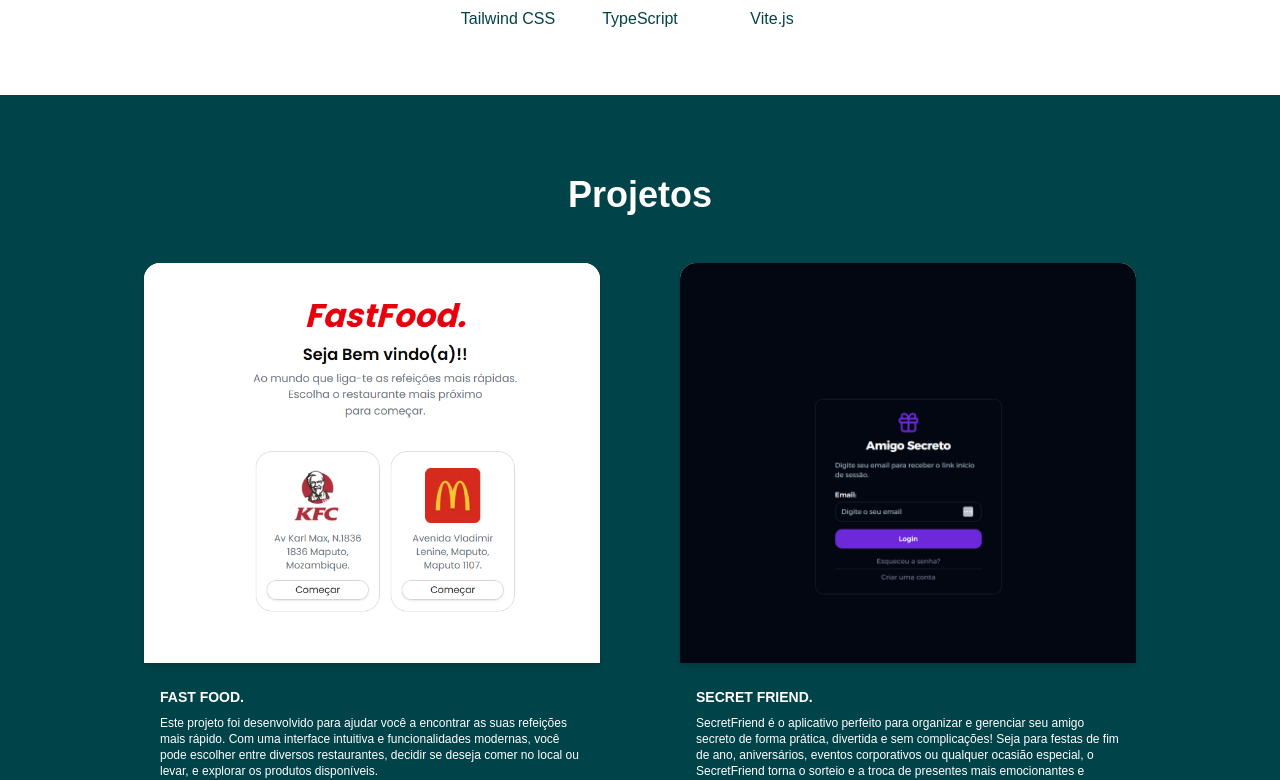
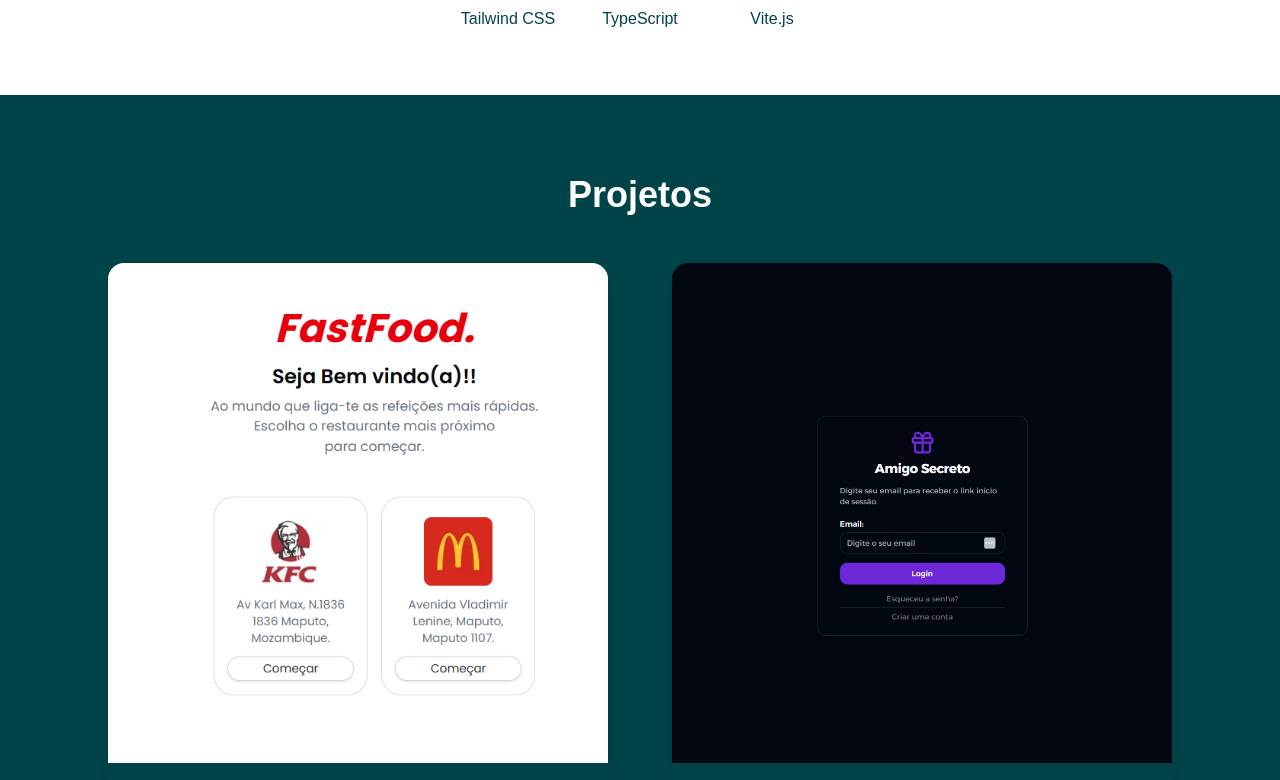
Before and after one commit to yurimanhica-dev/porffolio, a React (Vite) app: page / in a window 1280 px wide. Shown: the part 1991-2771 px from the top of the page. Built offline with nearby package versions, Linux system fonts and the light colour scheme; a web font is replaced by a local one.

Commit message:
feat: add button to sheet components

```diff
--- a/src/components/about.tsx
+++ b/src/components/about.tsx
@@ -3,8 +3,8 @@ import { ChevronRightIcon } from "lucide-react";
 export default function About() {
   return (
     <section
-      id="sobre-mim"
-      className="px-12 py-8 bg-secondary h-fit min-h-[70vh]  flex flex-col justify-center xl:gap-48  items-center  md:gap-20 md:px-8 lg:px-20 md:flex-row  xl:min-h-[95vh]"
+      id="about"
+      className="px-12 py-8 bg-secondary h-fit min-h-[70vh]  flex flex-col justify-center xl:gap-48  items-center  md:gap-20 md:px-8 lg:px-20 md:flex-row  xl:min-h-[80vh]"
     >
       <div className="md:w-[50%] xl:w-[30%] mt-6">
         <h1 className="text-5xl font-bold text-white">Mais</h1>
@@ -31,7 +31,7 @@ export default function About() {
           <ChevronRightIcon />
         </a>
       </div>
-      <div className="flex items-center justify-center mt-12">
+      <div className="flex items-center justify-center mt-12 mb-10">
         <img
           src="/about.png"
           alt="profile"
--- a/src/components/header-desktop.tsx
+++ b/src/components/header-desktop.tsx
@@ -62,7 +62,7 @@ export default function HeaderDesktop() {
             </li>
             <li className="flex items-center gap-1 justify-center">
               <FaUser className="text-primary" />
-              <a href="#sobre-mim" onClick={() => scrollToSection("sobre-mim")}>
+              <a href="#about" onClick={() => scrollToSection("about")}>
                 Sobre Me
               </a>
             </li>
--- a/src/components/header-mobile.tsx
+++ b/src/components/header-mobile.tsx
@@ -1,4 +1,11 @@
 import { useEffect, useState } from "react";
+import {
+  FaAddressBook,
+  FaLaptopCode,
+  FaProjectDiagram,
+  FaUser,
+} from "react-icons/fa";
+import { HiHome } from "react-icons/hi";
 import { Button } from "./ui/button";
 import {
   Sheet,
@@ -10,6 +17,7 @@ import {
 
 export default function HeaderMobile() {
   const [scrollProgress, setScrollProgress] = useState(0);
+  const [isOpen, setIsOpen] = useState(false);
 
   useEffect(() => {
     const handleScroll = () => {
@@ -23,7 +31,13 @@ export default function HeaderMobile() {
     window.addEventListener("scroll", handleScroll);
     return () => window.removeEventListener("scroll", handleScroll);
   }, []);
-
+  const scrollToSection = (id: string) => {
+    const section = document.getElementById(id);
+    if (section) {
+      section.scrollIntoView({ behavior: "smooth" });
+      setIsOpen(false);
+    }
+  };
   return (
     <div className="fixed top-0 right-0 left-0 z-50 bg-background border-none outline-none">
       {/* Cabeçalho */}
@@ -32,17 +46,66 @@ export default function HeaderMobile() {
           Portfólio
         </a>
         <div className="flex gap-4">
-          <Sheet>
+          <Sheet open={isOpen} onOpenChange={setIsOpen}>
             <SheetTrigger>
               <Button variant={"ghost"} className="hover:bg-transparent">
                 <img src="/menu.png" alt="menu" width={16} height={16} />
               </Button>
             </SheetTrigger>
-            <SheetContent>
+            <SheetContent className="w-[90%]">
               <SheetHeader>
                 <SheetDescription>
-                  This action cannot be undone. This will permanently delete
-                  your account and remove your data from our servers.
+                  <div className="flex flex-col gap-4 items-center h-screen mt-10 text-white ">
+                    <Button
+                      className="w-full rounded-full "
+                      onClick={() => scrollToSection("main")}
+                    >
+                      <HiHome />
+                      <a href="#main" className="flex gap-2">
+                        Página Inicial
+                      </a>
+                    </Button>
+                    <Button
+                      className="w-full rounded-full"
+                      onClick={() => scrollToSection("experiencia")}
+                    >
+                      <FaLaptopCode />
+                      <a href="#experiencia" className="flex gap-2">
+                        Experiências | Tech
+                      </a>
+                    </Button>
+                    <Button
+                      className="w-full rounded-full"
+                      onClick={() => scrollToSection("project")}
+                    >
+                      <FaProjectDiagram />
+                      <a
+                        href="#project"
+                        className="flex gap-2"
+                        onClick={() => scrollToSection("sobre-mim")}
+                      >
+                        Projetos
+                      </a>
+                    </Button>
+                    <Button
+                      className="w-full rounded-full"
+                      onClick={() => scrollToSection("about")}
+                    >
+                      <FaUser />
+                      <a href="about" className="flex gap-2">
+                        Sobre Me
+                      </a>
+                    </Button>
+                    <Button
+                      className="w-full rounded-full cursor-pointer"
+                      onClick={() => scrollToSection("about")}
+                    >
+                      <FaAddressBook />
+                      <a href="#about" className="flex gap-2">
+                        Contatos
+                      </a>
+                    </Button>
+                  </div>
                 </SheetDescription>
               </SheetHeader>
             </SheetContent>
--- a/src/components/projects.tsx
+++ b/src/components/projects.tsx
@@ -1,128 +1,88 @@
 import { BiLinkExternal } from "react-icons/bi";
 
-export default function Projects() {
+// Interface para as propriedades do ProjectCard
+interface ProjectCardProps {
+  image: string;
+  title: string;
+  description: string;
+  link: string;
+}
+
+// Componente reutilizável para cada cartão de projeto
+const ProjectCard = ({ image, title, description, link }: ProjectCardProps) => {
   return (
-    <section
-      id="project"
-      className="flex flex-col gap-4 w-full h-fit bg-primary "
-    >
-      <h1 className="text-4xl text-center text-white font-bold m-8 mt-20">
-        Projetos
-      </h1>
-      <div className="flex flex-col md:flex-row flex-wrap justify-center items-center gap-4 mb-8">
-        <div className="flex flex-col w-130 px-8 justify-center items-center gap-4 relative lg:-mt-4">
-          <div className="space-y-4 bg-white rounded-2xl">
+    <article className="flex flex-col w-full md:w-[500px]  rounded-2xl shadow-lg overflow-y-auto">
       <img
-              src="/Projeto.png"
-              alt="projects"
-              className="w-[500px] h-[400px] rounded-t-2xl shadow-md object-cover object-top"
+        src={image}
+        alt={title}
+        className="w-full h-[500px] object-cover object-top overflow-scroll"
       />
-          </div>
-          <div className="pb-5 pt-2 px-4 text-white">
-            <h4 className="text-sm font-semibold mb-2">FAST FOOD.</h4>
-            <p className="text-xs mb-2">
-              Este projeto foi desenvolvido para ajudar você a encontrar as suas
-              refeições mais rápido. Com uma interface intuitiva e
-              funcionalidades modernas, você pode escolher entre diversos
-              restaurantes, decidir se deseja comer no local ou levar, e
-              explorar os produtos disponíveis.
-            </p>
+      <div className="p-6 bg-primary text-white">
+        <h4 className="text-lg font-semibold mb-2">{title}</h4>
+        <p className="text-sm mb-4">{description}</p>
         <a
-              href="https://github.com/yurimanhica-dev/ycm-donalts/blob/main/README.md"
+          href={link}
           target="_blank"
           rel="noopener noreferrer"
-              className="text-sm underline flex gap-1 items-center"
+          className="text-sm underline flex gap-1 items-center hover:text-cyan-300 transition-colors"
         >
           Visitar
           <BiLinkExternal />
         </a>
       </div>
-        </div>
-        <div className="flex flex-col w-130 px-8 justify-center items-center gap-4 relative">
-          <div className="space-y-4 bg-white rounded-2xl">
-            <img
-              src="/login.png"
-              alt="projects"
-              className="w-[500px] h-[400px] rounded-t-2xl shadow-md object-cover object-top"
+    </article>
+  );
+};
+
+export default function Projects() {
+  // Dados dos projetos (pode ser movido para um arquivo JSON ou banco de dados)
+  const projects = [
+    {
+      image: "/Projeto.png",
+      title: "FAST FOOD",
+      description:
+        "Este projeto foi desenvolvido para ajudar você a encontrar as suas refeições mais rápido. Com uma interface intuitiva e funcionalidades modernas, você pode escolher entre diversos restaurantes, decidir se deseja comer no local ou levar, e explorar os produtos disponíveis.",
+      link: "https://github.com/yurimanhica-dev/ycm-donalts/blob/main/README.md",
+    },
+    {
+      image: "/login.png",
+      title: "SECRET FRIEND",
+      description:
+        "SecretFriend é o aplicativo perfeito para organizar e gerenciar seu amigo secreto de forma prática, divertida e sem complicações! Seja para festas de fim de ano, aniversários, eventos corporativos ou qualquer ocasião especial, o SecretFriend torna o sorteio e a troca de presentes mais emocionantes e organizados.",
+      link: "https://github.com/yurimanhica-dev/ycm-donalts/blob/main/README.md",
+    },
+    {
+      image: "/fswfood.png",
+      title: "FSW FOOD'S",
+      description:
+        "Plataforma inovadora que reúne diversos restaurantes em um único espaço online, oferecendo uma experiência prática e acessível para quem deseja explorar diferentes opções gastronômicas. Com um catálogo variado de pratos, os usuários podem navegar, escolher e fazer pedidos de forma rápida e segura, garantindo comodidade e sabor na palma da mão.",
+      link: "https://github.com/yurimanhica-dev/ycm-donalts/blob/main/README.md",
+    },
+    {
+      image: "/fswbarber.png",
+      title: "FSW BARBER",
+      description:
+        "Plataforma de agendamento de cortes de cabelo que oferece praticidade e controle total sobre sua experiência no salão. Com poucos cliques, você escolhe o estilo de corte desejado, seleciona o horário ideal e realiza o pagamento de forma segura. Garantimos conveniência, agilidade e um atendimento personalizado para deixar seu visual sempre impecável!",
+      link: "https://github.com/yurimanhica-dev/ycm-donalts/blob/main/README.md",
+    },
+  ];
+
+  return (
+    <section id="project" className="w-full bg-primary py-20">
+      <h1 className="text-4xl text-center text-white font-bold mb-12">
+        Projetos
+      </h1>
+      <div className="bg-transparent mx-auto px-8">
+        <div className="flex flex-col md:flex-wrap md:flex-row justify-center gap-16">
+          {projects.map((project, index) => (
+            <ProjectCard
+              key={index}
+              image={project.image}
+              title={project.title}
+              description={project.description}
+              link={project.link}
             />
-          </div>
-          <div className="pb-5 pt-2 px-4 text-white">
-            <h4 className="text-sm font-semibold mb-2">SECRET FRIEND.</h4>
-            <p className="text-xs mb-2">
-              SecretFriend é o aplicativo perfeito para organizar e gerenciar
-              seu amigo secreto de forma prática, divertida e sem complicações!
-              Seja para festas de fim de ano, aniversários, eventos corporativos
-              ou qualquer ocasião especial, o SecretFriend torna o sorteio e a
-              troca de presentes mais emocionantes e organizados.
-            </p>
-            <a
-              href="https://github.com/yurimanhica-dev/ycm-donalts/blob/main/README.md"
-              target="_blank"
-              rel="noopener noreferrer"
-              className="text-sm underline flex gap-1 items-center"
-            >
-              Visitar
-              <BiLinkExternal />
-            </a>
-          </div>
-        </div>
-        <div className="flex flex-col w-130 px-8 justify-center items-center gap-4 relative">
-          <div className="space-y-4 h-[50%] bg-white rounded-2xl">
-            <img
-              src="/fswfood.png"
-              alt="projects"
-              className="w-[500px] h-[400px] rounded-t-2xl shadow-md object-cover object-top"
-            />
-          </div>
-          <div className="pb-5 pt-2 px-4 text-white">
-            <h4 className="text-sm font-semibold mb-2">FSW FOOD'S.</h4>
-            <p className="text-xs mb-2">
-              Plataforma inovadora que reúne diversos restaurantes em um único
-              espaço online, oferecendo uma experiência prática e acessível para
-              quem deseja explorar diferentes opções gastronômicas. Com um
-              catálogo variado de pratos, os usuários podem navegar, escolher e
-              fazer pedidos de forma rápida e segura, garantindo comodidade e
-              sabor na palma da mão.
-            </p>
-            <a
-              href="https://github.com/yurimanhica-dev/ycm-donalts/blob/main/README.md"
-              target="_blank"
-              rel="noopener noreferrer"
-              className="text-sm underline flex gap-1 items-center"
-            >
-              Visitar
-              <BiLinkExternal />
-            </a>
-          </div>
-        </div>
-        <div className="flex flex-col w-130 px-8 justify-center items-center gap-4 relative">
-          <div className="space-y-4 h-[50%] bg-white rounded-2xl">
-            <img
-              src="/fswbarber.png"
-              alt="projects"
-              className="w-[500px] h-[400px] rounded-t-2xl shadow-md object-cover object-top"
-            />
-          </div>
-          <div className="pb-5 pt-2 px-4 text-white">
-            <h4 className="text-sm font-semibold mb-2">FSW BARBER.</h4>
-            <p className="text-xs mb-2">
-              Plataforma de agendamento de cortes de cabelo que oferece
-              praticidade e controle total sobre sua experiência no salão. Com
-              poucos cliques, você escolhe o estilo de corte desejado, seleciona
-              o horário ideal e realiza o pagamento de forma segura. Garantimos
-              conveniência, agilidade e um atendimento personalizado para deixar
-              seu visual sempre impecável!
-            </p>
-            <a
-              href="https://github.com/yurimanhica-dev/ycm-donalts/blob/main/README.md"
-              target="_blank"
-              rel="noopener noreferrer"
-              className="text-sm underline flex gap-1 items-center"
-            >
-              Visitar
-              <BiLinkExternal />
-            </a>
-          </div>
+          ))}
         </div>
       </div>
     </section>
```
Also changed, not shown: src/components/footer.tsx (+17 -3 lines), src/index.css (+14 -0 lines). Lines whose indentation alone changed are shown as unchanged.
